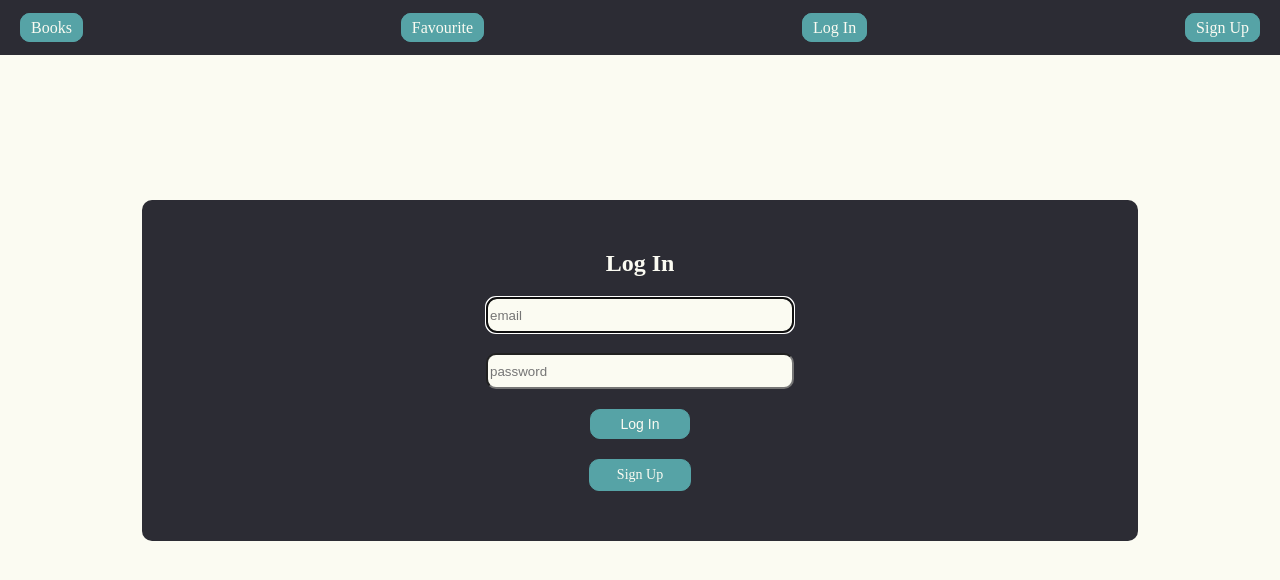
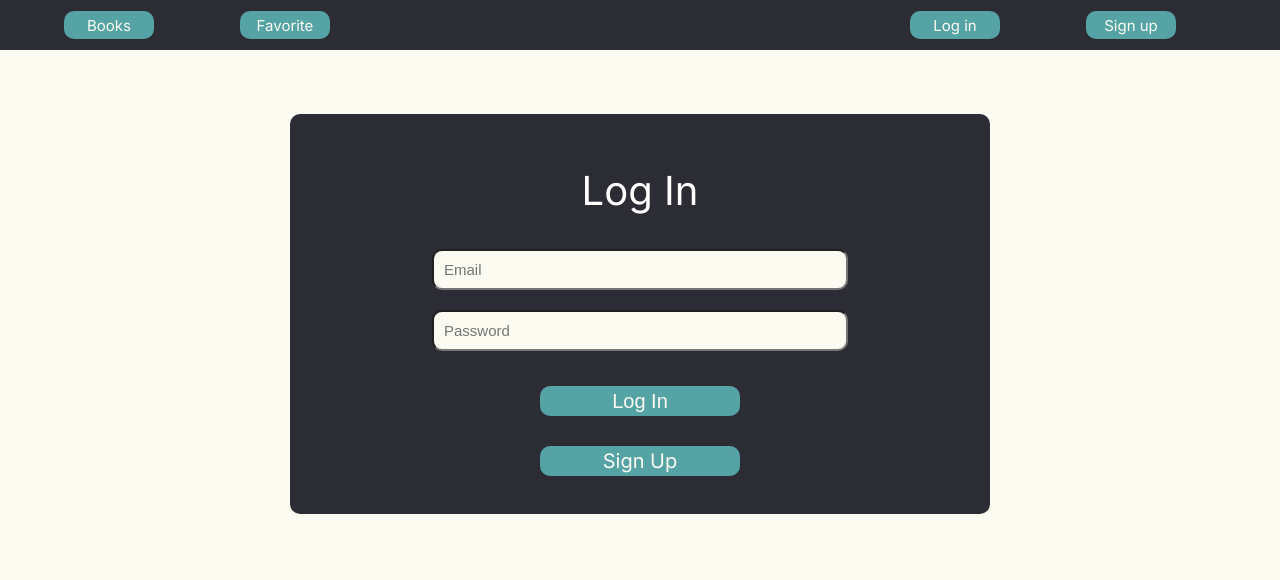
Before and after one commit to Matvey-Makaro/ITandDDP-6sem, a plain HTML site: page lab_rab3/log_in.html in a window 1280 px wide. Drawn offline with Linux system fonts and the light colour scheme.

Commit message:
Log in done.

```diff
--- a/lab_rab3/css/body/body.css
+++ /dev/null
@@ -1,5 +0,0 @@
-.body {
-    background-color: #fbfbf2;
-    margin: 0;
-    text-align: center;
-}
--- a/lab_rab3/css/content/content.css
+++ /dev/null
@@ -1,7 +0,0 @@
-.content {
-    width: 100%;
-    display: flex;
-    flex-direction: column;
-    flex-wrap: wrap;
-    align-content: center;
-}
--- /dev/null
+++ b/lab_rab3/css/header.css
@@ -0,0 +1,73 @@
+.nav{
+    display: flex;
+    width: 90%;
+    margin: auto;
+  }
+  header{
+    width: 100%;
+    background-color: #2C2C34;
+  }
+
+  .button__favorite, .button__books, .button__log-in, .button__sign-up{
+    background: #56A3A6;
+    border-radius: 10px;
+    font-weight: 400;
+    font-size: 15px;
+    line-height: 29px;
+    /* identical to box height */
+    text-align: center;
+    color: #FBFBF2;
+    width: auto;
+    min-width: 90px;
+    height: 28px;
+    text-decoration: none;
+    display: flex;
+    align-items: center;
+    justify-content: center;
+  }
+
+  .button__books{
+    margin-right: 86px;
+  }
+
+  .button__sign-up{
+    margin-left: 86px;
+  }
+
+  .buttons_home, .buttons_sign{
+    display: flex;
+    align-items: center;
+    width:50%;
+    height:50px;
+    box-sizing: border-box;
+  }
+
+  .buttons_home{
+    float: left;
+  }
+
+  .buttons_sign{
+    float: right;
+    flex-direction: row;
+    justify-content: flex-end;
+    padding-right: 40px;
+  }
+
+  /*Mobile version styles*/
+  @media screen and (max-width: 1000px) {
+    .button__favorite, .button__books, .button__log-in, .button__sign-up{
+      min-width: 60px;
+      width:auto;
+      padding-left: 10px;
+      padding-right: 10px;
+      /*height: auto;*/
+      /*line-height: 20px;*/
+      margin-left: 5px;
+      margin-right: 5px;
+    }
+  }
+
+  .footer{
+    height: 60px;
+    background: #2C2C34;
+  }
--- /dev/null
+++ b/lab_rab3/css/log_in.css
@@ -0,0 +1,126 @@
+body{
+    font-family: 'Inter', sans-serif;
+    font-style: normal;
+    background: #FBFBF2;
+    margin:0px;
+    display: block;
+    text-align: center;
+  }
+
+  .page-log-in__main{
+    width: 700px;
+    height: 400px;
+    background: #2C2C34;
+    border-radius: 10px;
+    margin:auto;
+    margin-top: 5%;
+    display: inline-flex;
+    flex-direction: column;
+    align-content: center;
+    align-items: center;
+    justify-content: center;
+  }
+
+  .auth-data__header{
+    width: 100%;
+    border-radius: 10px;
+    font-style: normal;
+    font-size: 40px;
+    line-height: 77px;
+    text-align: center;
+
+    color: #FFFFFF;
+    /*padding-top: 20px;*/
+  }
+
+  .form__input-field{
+    width: 400px;
+    height: 35px;
+    background: #FBFBF2;
+    border-radius: 10px;
+    font-weight: 400;
+    font-size: 15px;
+    line-height: 39px;
+    /* identical to box height */
+
+    text-align: left;
+
+    color: #8D8C95;
+    margin-top:20px;
+    padding-left: 10px;
+
+  }
+
+  .main__form{
+    text-align: center;
+  }
+
+  .form__submit-btn{
+    width: 200px;
+    height: 30px;
+    border:0;
+
+    background: #56A3A6;
+    border-radius: 10px;
+    margin-top: 35px;
+    padding:0;
+  }
+
+  .submit-btn__text{
+    font-weight: 400;
+    font-size: 20px;
+    line-height: 29px;
+    /* identical to box height */
+
+    text-align: center;
+
+    color: #FBFBF2;
+  }
+  .auth-data__footer{
+    display: flex;
+    justify-content: center;
+    margin-top: 20px;
+  }
+
+  .auth-data__footer__link{
+    text-decoration: none;
+
+    width: 200px;
+    height: 30px;
+
+    background: #56A3A6;
+    border-radius: 10px;
+    font-weight: 400;
+    font-size: 20px;
+    line-height: 29px;
+    /* identical to box height */
+
+    text-align: center;
+
+    color: #FBFBF2;
+
+    box-sizing: border-box;
+    display: flex;
+    align-items: center;
+    justify-content: center;
+    margin-top:10px;
+
+  }
+
+  /*Mobile version styles*/
+  @media screen and (max-width: 1000px) {
+    .page-log-in__main{
+      width: 80%;
+      height: 400px;
+    }
+
+    .auth-data__header {
+      text-align: center;
+      padding: 0;
+      margin: 0;
+    }
+
+    .form__input-field{
+      width: 90%;
+    }
+  }
--- a/lab_rab3/css/nav/__item/nav__item.css
+++ /dev/null
@@ -1,3 +0,0 @@
-.nav__item {
-    display: inline;
-}
--- a/lab_rab3/css/nav/__items/nav__items.css
+++ /dev/null
@@ -1,13 +0,0 @@
-.nav__items {
-    height: 55px;
-    width: 100%;
-    list-style-type: none;
-    margin: 0;
-    padding: 0;
-    /* overflow: hidden; */
-    display: flex;
-    justify-content: space-between;
-    align-items: center;
-    flex-wrap: wrap;
-    /* grid-gap: 10px; */
-}
--- a/lab_rab3/css/nav/__ref-button/nav__ref-button.css
+++ /dev/null
@@ -1,21 +0,0 @@
-.nav__ref-button {
-   /* box-sizing: border-box; */
-   width: 5px;
-   height: 10px;
-   padding: 5px 10px;
-   border: 1px solid #56A3A6;
-   margin: 10px 20px;
-   background-color: #56A3A6;
-   color: #FBFBF2;
-   text-decoration: none;
-   border-radius: 10px;
-   min-width: 70px;
-   min-height: 30px;
-   text-align: center;
-   letter-spacing: 0;
-   line-height: 0;
-}
-
-.nav__item:active .nav__ref-button{
-    background-color: #2B7085;
-}
--- a/lab_rab3/css/nav/nav.css
+++ /dev/null
@@ -1,10 +0,0 @@
-.nav {
-    width: 100%;
-    height: 55px;
-    background-color: #2c2c34;
-    position: fixed;
-    top: 0px;
-    z-index: 100;
-    display: flex;
-    align-items: center;
-}
--- a/lab_rab3/css/user-inpt-area/__button/user-inpt-area__button.css
+++ /dev/null
@@ -1,21 +0,0 @@
-.user-inpt-area__button {
-    width: 100px;
-    height: 30px;
-    /* padding: 10px 50px; */
-    border: 1px solid #56A3A6;
-    /* margin: 10px 10px; */
-    background-color: #56A3A6;
-    color: #FBFBF2;
-    border-radius: 10px;
-    min-width: 100px;
-    min-height: 30px;
-    text-align: center;
-    letter-spacing: 0;
-    line-height: 0;
-    font-size: 14px;
-    /* font-family: 'Roboto'; */
-    text-decoration: none;
-    display: flex;
-    justify-content: center;
-    align-items: center;
-}
--- a/lab_rab3/css/user-inpt-area/__element/user-inpt-area__element.css
+++ /dev/null
@@ -1,6 +0,0 @@
-.user-inpt-area__element {
-    display: flex;
-    justify-content: center;
-    align-items: center;
-    margin-top: 20px;
-}
--- a/lab_rab3/css/user-inpt-area/__h1/user-inpt-area__h1.css
+++ /dev/null
@@ -1,4 +0,0 @@
-.user-inpt-area__h1 {
-    color: #fbfbf2;
-    margin: 0;
-}
--- a/lab_rab3/css/user-inpt-area/__input/user-inpt-area__input.css
+++ /dev/null
@@ -1,6 +0,0 @@
-.user-inpt-area__input {
-    background-color: #fbfbf2;
-    width: 300px;
-    height: 30px;
-    border-radius: 10px;
-}
--- a/lab_rab3/css/user-inpt-area/user-inpt-area.css
+++ /dev/null
@@ -1,7 +0,0 @@
-.user-inpt-area {
-    background-color: #2c2c34;
-    width: 70%;
-    border-radius: 10px;
-    padding: 50px;
-    margin-top: 200px;
-}
--- a/lab_rab3/log_in.html
+++ b/lab_rab3/log_in.html
@@ -1,61 +1,62 @@
 <!DOCTYPE html>
 <html lang="en-US">
   <head>
-    <title>Sign In</title>
+    <title>Log In</title>
     <meta charset="uft-8"/>
     <meta name="viewport" content="initial-scale=1, width=device-width"/>
-    <link rel="stylesheet" href="css/body/body.css">
-    <link rel="stylesheet" href="css/nav/nav.css">
-    <link rel="stylesheet" href="css/nav/__items/nav__items.css">
-    <link rel="stylesheet" href="css/nav/__item/nav__item.css">
-    <link rel="stylesheet" href="css/nav/__ref-button/nav__ref-button.css">
-    <link rel="stylesheet" href="css/user-inpt-area/user-inpt-area.css">
-    <link rel="stylesheet" href="css/user-inpt-area/__h1/user-inpt-area__h1.css">
-    <link rel="stylesheet" href="css/user-inpt-area/__element/user-inpt-area__element.css">
-    <link rel="stylesheet" href="css/user-inpt-area/__input/user-inpt-area__input.css">
-    <link rel="stylesheet" href="css/user-inpt-area/__button/user-inpt-area__button.css">
-    <link rel="stylesheet" href="css/content/content.css">
+    <link rel="preconnect" href="https://fonts.googleapis.com">
+    <link rel="preconnect" href="https://fonts.gstatic.com" crossorigin>
+    <link href="https://fonts.googleapis.com/css2?family=Inter:wght@100;200;300;400;500;600;700;800;900&display=swap" rel="stylesheet">
+    <link rel="stylesheet" href="css/log_in.css"/>
+    <link rel="stylesheet" href="css/header.css"/>
   </head>
-  <body class="body">
+
+  <body>
     <header class="header">
       <nav class="nav">
-          <ul class="nav__items">
-            <li class="nav__item">
-              <a class="nav__ref-button" href="">Books</a>
-            </li>
-            <li class="nav__item">
-              <a class="nav__ref-button" href="">Favourite</a>
-            </li>
-            <li class="nav__item">
-              <a class="nav__ref-button" href="log_in.html">Log In</a>
-            </li>
-            <li class="nav__item">
-              <a class="nav__ref-button" href="sign_up.html">Sign Up</a>
-            </li>
-          </ul>
+        <div class="buttons_home">
+          <a class="button__books" href="home.html"> Books </a>
+          <a class="button__favorite" href="home.html"> Favorite</a>
+        </div>
+        <div class="buttons_sign">
+          <a class="button__log-in" href="log_in.html">Log in</a>
+          <a class="button__sign-up" href="sign_up.html">Sign up</a>
+        </div>
       </nav>
     </header>
-    <main class="content">
-      <section class="user-inpt-area">
-        <h1 class = "user-inpt-area__h1">Log In</h1>
-        <form method="post" autocomplete="on">
-          <div class="user-inpt-area__element">
-              <input class="input user-inpt-area__input" name="email" type="email" placeholder="email" id="signin-input-email" required autofocus>
-          </div>
-          <div class="user-inpt-area__element">
-              <input class="input user-inpt-area__input" name="password" type="password" placeholder="password" id="signin-input-password" required>
-          </div>
-          <div class="user-inpt-area__element">
-              <button class="button user-inpt-area__button" id="signin-button">
+
+    <main class="page-log-in__main">
+      <section class="main__auth-data">
+        <header class="auth-data__header">
           Log In
+        </header>
+        <main class="auth-data__main">
+          <form class="main__form" action="profile.html" method="get" id="authForm" name="signin">
+            <input
+              class="form__input-field"
+              id="email"
+              type="email"
+              placeholder="Email"
+              required/>
+            <input
+              class="form__input-field"
+              id="pass"
+              type="password"
+              placeholder="Password"
+              minlength="8"
+              required/><br>
+            <button class="form__submit-btn" type="submit">
+              <span class="submit-btn__text">Log In</span>
             </button>
-          </div>
+            <footer class="auth-data__footer">
+              <a class="auth-data__footer__link" href="sign_up.html">
+                Sign Up
+              </a>
+            </footer>
           </form>
-      <div class="user-inpt-area__element">
-        <a class="user-inpt-area__button" href="sign_up.html">Sign Up</a>
-      </div>
+
+        </main>
       </section>
     </main>
-
   </body>
 </html>
```
Lines whose indentation alone changed are shown as unchanged.
